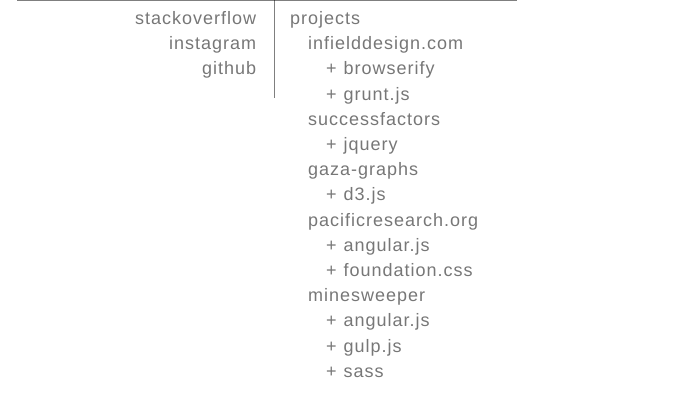
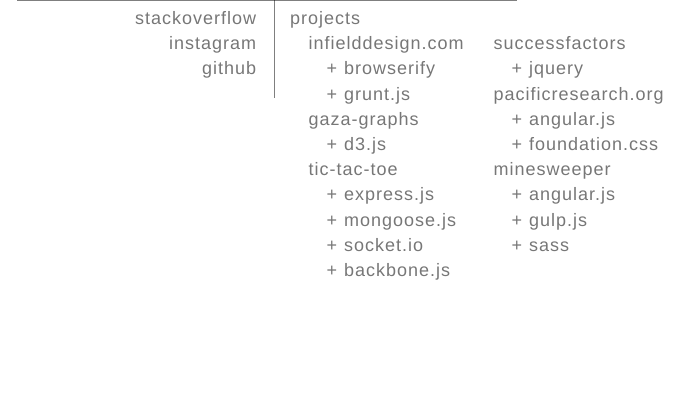
Before and after one commit to whroman/new_site, a plain HTML site: page index.html in a window 1280 px wide. Both pictures are taken after a click on the element "projects". Shown: the part 172-588 px from the top of the page, without its empty margins (373-1067 px from the left). Drawn offline with Linux system fonts and the light colour scheme.

Commit message:
Updated with tictactoe-node

```diff
--- a/Resources/scss/style.scss
+++ b/Resources/scss/style.scss
@@ -79,7 +79,7 @@
 	position: absolute;
 	margin-left: 273px;
 	margin-top: 48px;
-	width: 300px;
+	width: 370px;
 	line-height: 1.4em;
 }
 
@@ -93,8 +93,10 @@
 
 
 .projects-list {
-	margin-left: 18px;
+	padding-left: 5%;
+	width: 45%;
 	font-size: 18px;
+	float: left;
 }
 
 .hide {
--- a/Tasks/Gulpfile.js
+++ b/Tasks/Gulpfile.js
@@ -1,4 +1,3 @@
-var nodepath = require('path');
 var gulp = require('gulp');
 var JSHintStylish = require('jshint-stylish');
 
--- a/Tasks/package.json
+++ b/Tasks/package.json
@@ -8,7 +8,7 @@
     "gulp-load-plugins": "~0.5.1",
     "gulp-rename": "~1.2.0",
     "gulp-ruby-sass": "^0.7.1",
-    "gulp-uglifyjs": "~0.3.0",
+    "gulp-uglifyjs": "0.4.2",
     "gulp-util": "~2.2.14",
     "jshint-stylish": "~0.1.5"
   }
--- a/index.html
+++ b/index.html
@@ -34,6 +34,7 @@
         </ul>
         <div class="projects">
             <h2 class="project-header">projects</h2>
+            <div></div>
             <ul class="projects-list hide">
                 <li>
                     <ul>
@@ -58,6 +59,52 @@
                 <li>
                     <ul>
                         <li class="header">
+                            <a href="http://whroman.github.io/gaza-graphs/">
+                                gaza-graphs
+                            </a>
+                        </li>
+                        <li class="indent">
+                            <a href="http://d3js.org/">
+                                + <h3>d3.js</h3>
+                            </a>
+                        </li>
+                    </ul>
+                </li>
+                <li>
+                    <ul>
+                        <li class="header">
+                            <a href="http://whr-tictactoe-node.herokuapp.com/">
+                                tic-tac-toe
+                            </a>
+                        </li>
+                        <li class="indent">
+                            <a href="http://expressjs.com/">
+                                + <h3>express.js</h3>
+                            </a>
+                        </li>
+                        <li class="indent">
+                            <a href="http://mongoosejs.com/">
+                                + <h3>mongoose.js</h3>
+                            </a>
+                        </li>
+                        <li class="indent">
+                            <a href="http://socket.io/">
+                                + <h3>socket.io</h3>
+                            </a>
+                        </li>
+                        <li class="indent">
+                            <a href="http://backbonejs.org/">
+                                + <h3>backbone.js</h3>
+                            </a>
+                        </li>
+                    </ul>
+                </li>
+            </ul>
+
+            <ul class="projects-list hide">
+                <li>
+                    <ul>
+                        <li class="header">
                             <a href="http://www.successfactors.com/en_us/customers.html">
                                 successfactors
                             </a>
@@ -69,22 +116,6 @@
                         </li>
                     </ul>
                 </li>
-
-                <li>
-                    <ul>
-                        <li class="header">
-                            <a href="http://whroman.github.io/gaza-graphs/">
-                                gaza-graphs
-                            </a>
-                        </li>
-                        <li class="indent">
-                            <a href="http://d3js.org/">
-                                + <h3>d3.js</h3>
-                            </a>
-                        </li>
-                    </ul>
-                </li>
-
                 <li>
                     <ul>
                         <li class="header">
```
Also changed, not shown: Resources/build/build.css, 1 other file.
